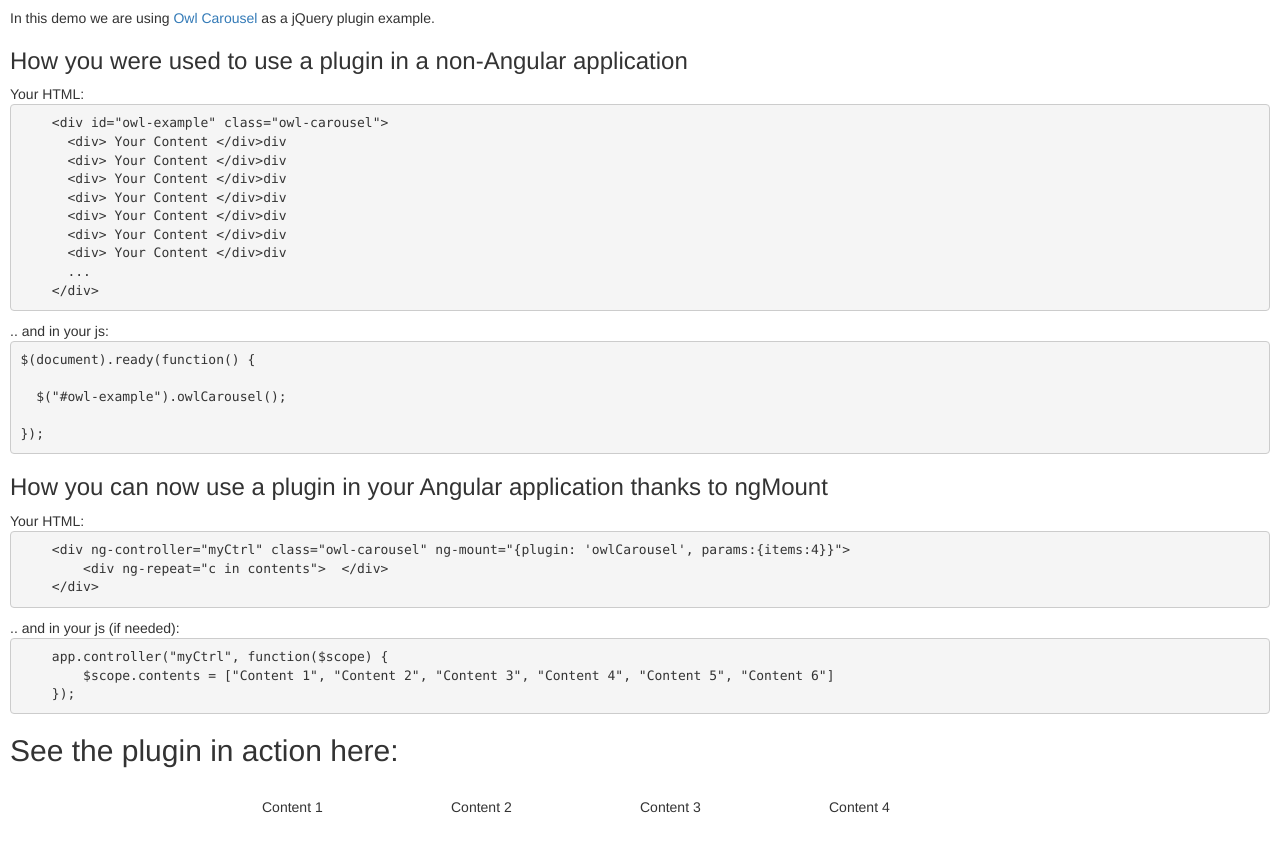
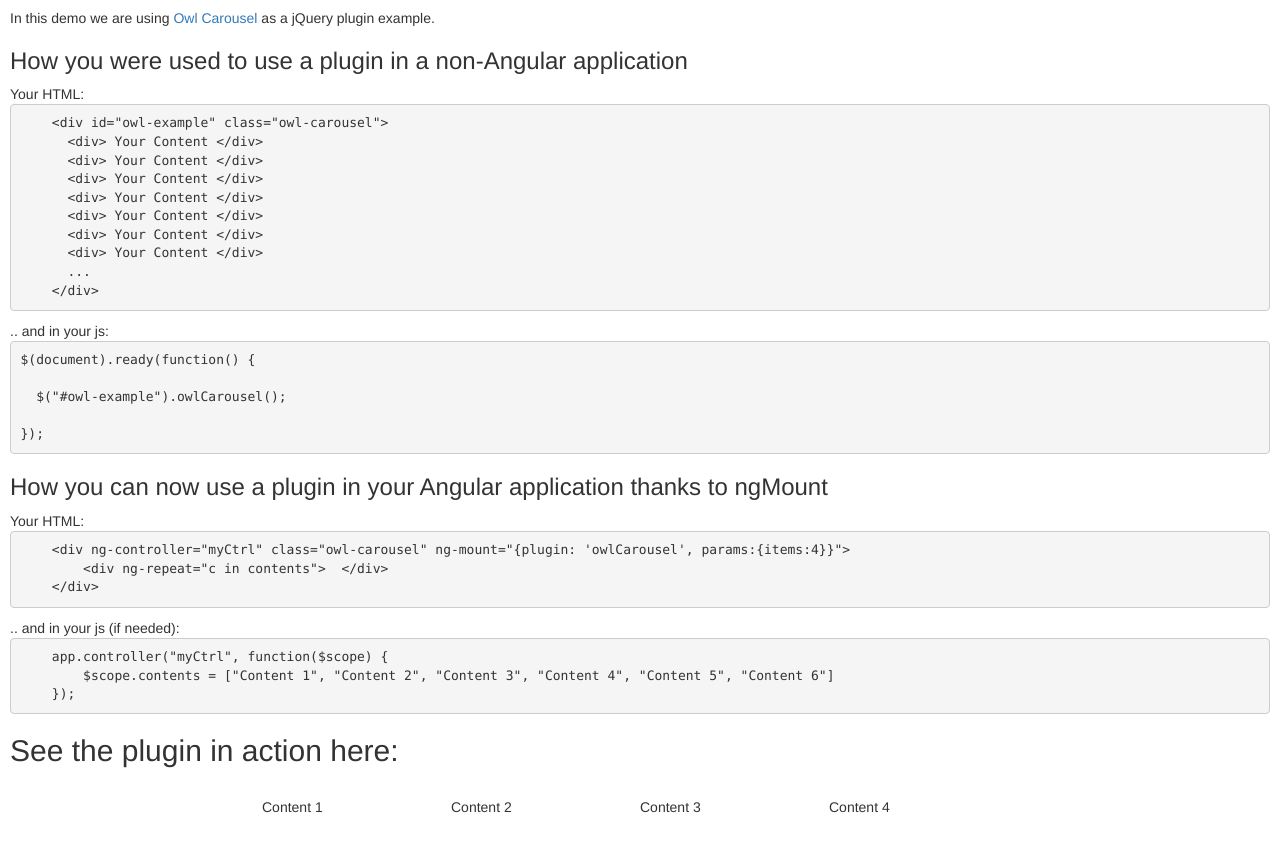
Before and after one commit to marco-gagliardi/marco-gagliardi.github.io, a plain HTML site: page ng-mount/index.html in a window 1280 px wide. Shown: the part 72-924 px from the top of the page. Drawn offline with nearby package versions, Linux system fonts and the light colour scheme.

Commit message:
updated example

```diff
--- a/ng-mount/index.html
+++ b/ng-mount/index.html
@@ -16,13 +16,13 @@
 Your HTML:
 <pre>
     &lt;div id="owl-example" class="owl-carousel">
-      &lt;div> Your Content &lt;/div&gt;div
-      &lt;div> Your Content &lt;/div&gt;div
-      &lt;div> Your Content &lt;/div&gt;div
-      &lt;div> Your Content &lt;/div&gt;div
-      &lt;div> Your Content &lt;/div&gt;div
-      &lt;div> Your Content &lt;/div&gt;div
-      &lt;div> Your Content &lt;/div&gt;div
+      &lt;div> Your Content &lt;/div&gt;
+      &lt;div> Your Content &lt;/div&gt;
+      &lt;div> Your Content &lt;/div&gt;
+      &lt;div> Your Content &lt;/div&gt;
+      &lt;div> Your Content &lt;/div&gt;
+      &lt;div> Your Content &lt;/div&gt;
+      &lt;div> Your Content &lt;/div&gt;
       ...
     &lt;/div&gt;
 </pre>
```
